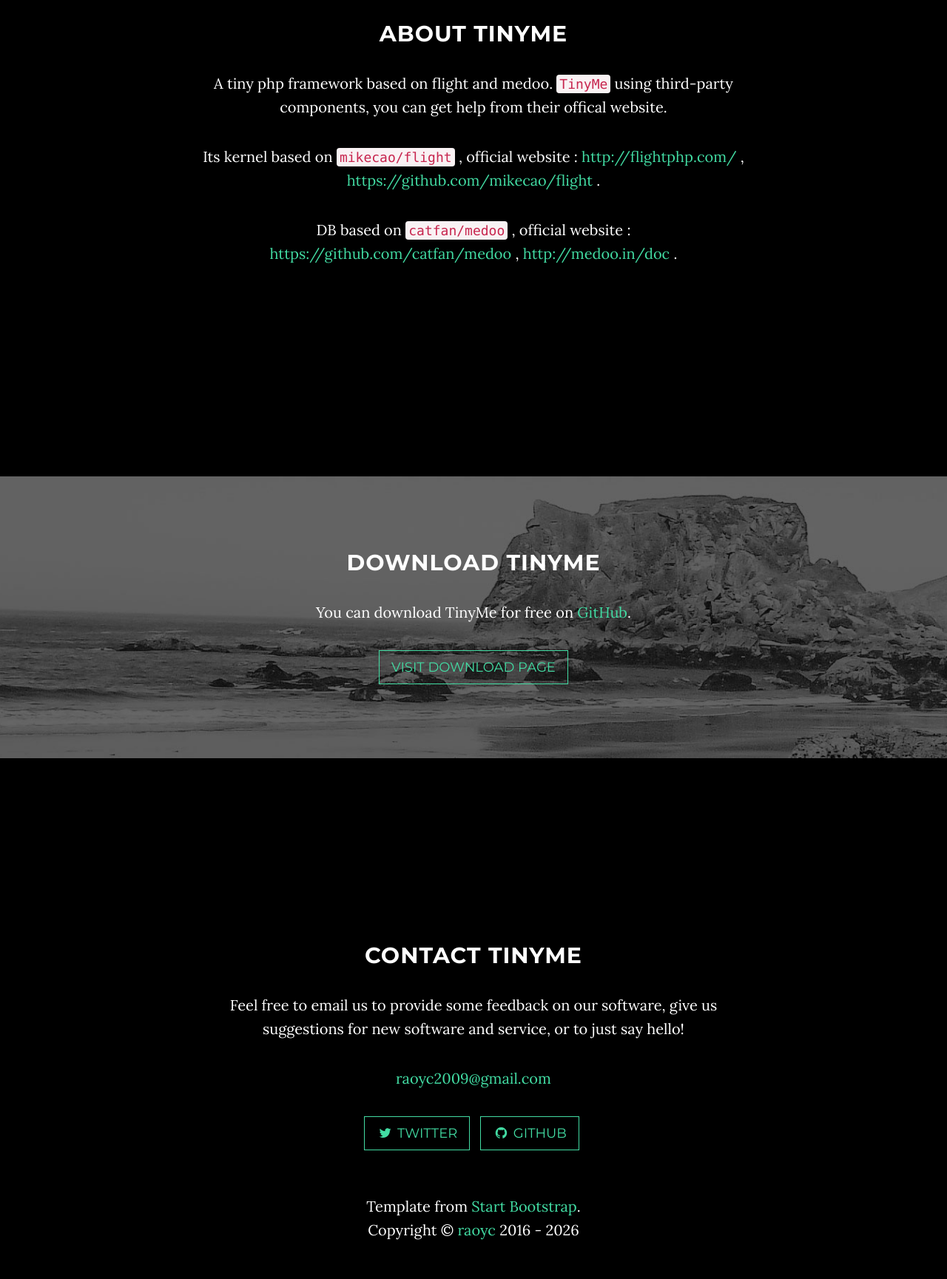
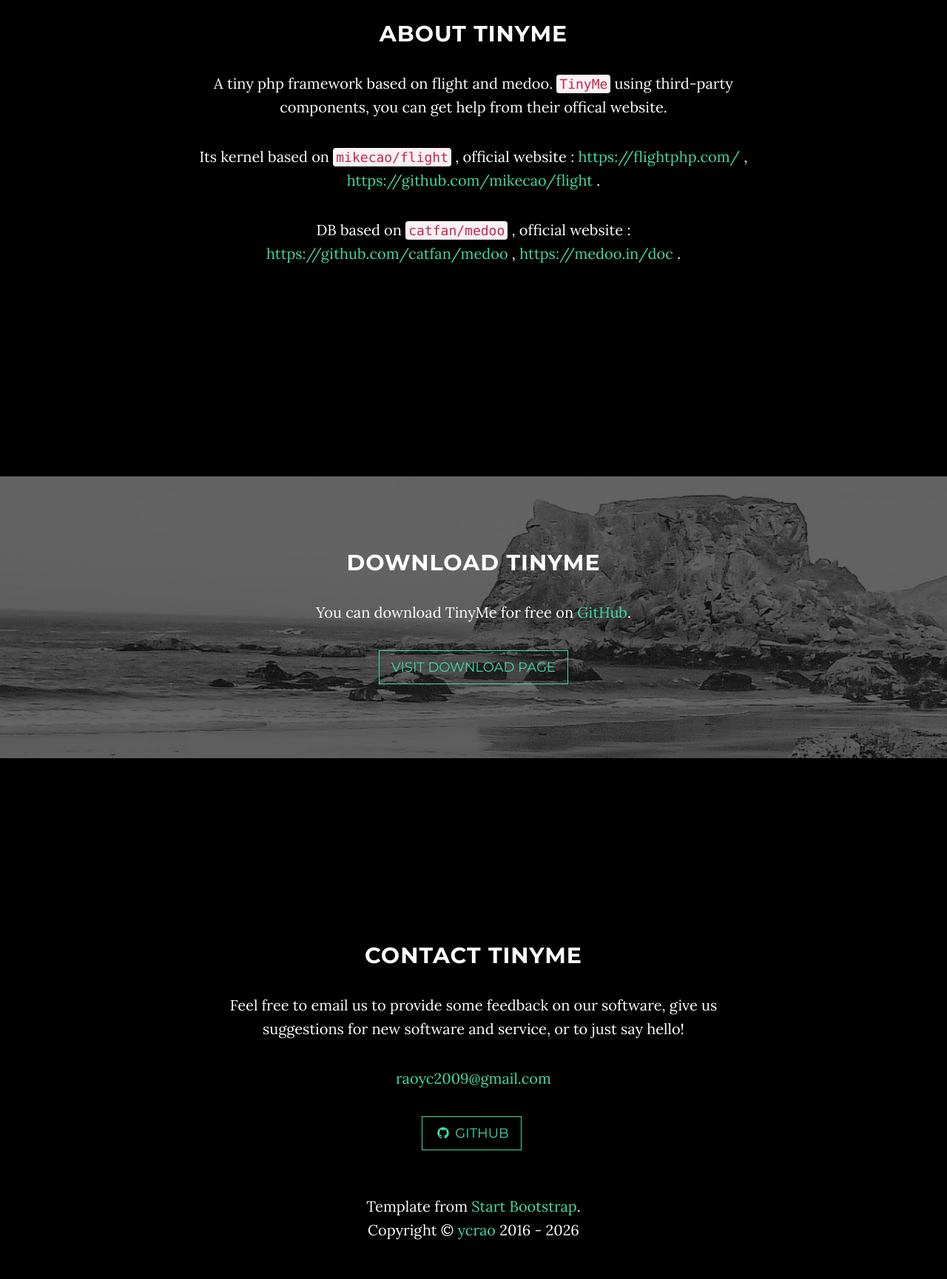
Before and after one commit to ycrao/tinyme, a PHP site: page /app/views/index.php in a window 1280 px wide. Shown: the part 1021-2750 px from the top of the page at 74% size. Run offline with PHP 8.4, Linux system fonts and the light colour scheme; some libraries are stand-ins or nearby versions.

Commit message:
update views

```diff
--- a/app/views/404.php
+++ b/app/views/404.php
@@ -7,7 +7,7 @@
     <meta http-equiv="X-UA-Compatible" content="IE=edge">
     <meta name="viewport" content="width=device-width, initial-scale=1">
     <meta name="description" content="TinyMe - A tiny php framework based on flight and medoo.">
-    <meta name="author" content="http://raoyc.com">
+    <meta name="author" content="https://raoyc.com">
 
     <title>404 Not Found ! - TinyMe</title>
 
@@ -45,7 +45,7 @@
     <footer>
         <div class="container text-center">
             <p>Template from <a href="https://startbootstrap.com/template-overviews/grayscale/">Start Bootstrap</a>.</p>
-            <p>Copyright &copy; <a href="http://yas.so">YʌS Network</a> 2016</p>
+            <p>Copyright &copy; <a href="https://github.com/ycrao">ycrao</a> 2016 - <?echo date('Y')?></p>
         </div>
     </footer>
 
--- a/app/views/footer.php
+++ b/app/views/footer.php
@@ -2,7 +2,7 @@
     <footer>
         <div class="container text-center">
             <p>Template from <a href="https://startbootstrap.com/template-overviews/grayscale/">Start Bootstrap</a>.</p>
-            <p>Copyright &copy; <a href="https://about.me/raoyc">raoyc</a> 2016 - <?echo date('Y')?></p>
+            <p>Copyright &copy; <a href="https://github.com/ycrao">ycrao</a> 2016 - <?echo date('Y')?></p>
         </div>
     </footer>
 
--- a/app/views/header.php
+++ b/app/views/header.php
@@ -7,7 +7,7 @@
     <meta http-equiv="X-UA-Compatible" content="IE=edge">
     <meta name="viewport" content="width=device-width, initial-scale=1">
     <meta name="description" content="TinyMe - A tiny php framework based on flight and medoo.">
-    <meta name="author" content="http://raoyc.com">
+    <meta name="author" content="https://raoyc.com">
 
     <title>TinyMe - A tiny php framework based on flight and medoo.</title>
 
--- a/app/views/index.php
+++ b/app/views/index.php
@@ -62,8 +62,8 @@
             <div class="col-lg-8 col-lg-offset-2">
                 <h2>About TinyMe</h2>
                 <p>A tiny php framework based on flight and medoo. <code>TinyMe</code> using third-party components, you can get help from their offical website. </p>
-                <p>Its kernel based on <code>mikecao/flight</code> , official website : <a href="http://flightphp.com/">http://flightphp.com/</a> , <a href="https://github.com/mikecao/flight">https://github.com/mikecao/flight</a> .</p>
-                <p>DB based on <code>catfan/medoo</code> , official website : <a href="https://github.com/catfan/medoo">https://github.com/catfan/medoo</a> , <a href="http://medoo.in/doc">http://medoo.in/doc</a> .</p>
+                <p>Its kernel based on <code>mikecao/flight</code> , official website : <a href="https://flightphp.com/">https://flightphp.com/</a> , <a href="https://github.com/mikecao/flight">https://github.com/mikecao/flight</a> .</p>
+                <p>DB based on <code>catfan/medoo</code> , official website : <a href="https://github.com/catfan/medoo">https://github.com/catfan/medoo</a> , <a href="https://medoo.in/doc">https://medoo.in/doc</a> .</p>
             </div>
         </div>
     </section>
@@ -91,9 +91,6 @@
                 </p>
                 <ul class="list-inline banner-social-buttons">
                     <li>
-                        <a href="https://twitter.com/raoyc" class="btn btn-default btn-lg"><i class="fa fa-twitter fa-fw"></i> <span class="network-name">Twitter</span></a>
-                    </li>
-                    <li>
                         <a href="https://github.com/ycrao/tinyme" class="btn btn-default btn-lg"><i class="fa fa-github fa-fw"></i> <span class="network-name">Github</span></a>
                     </li>
                 </ul>
```
